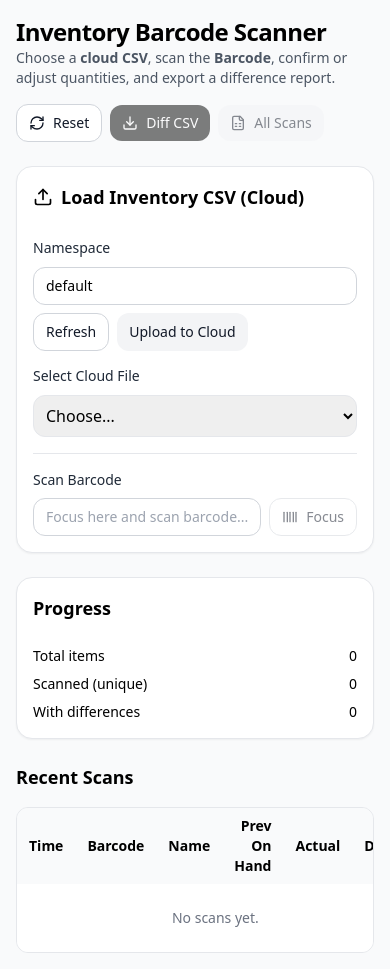
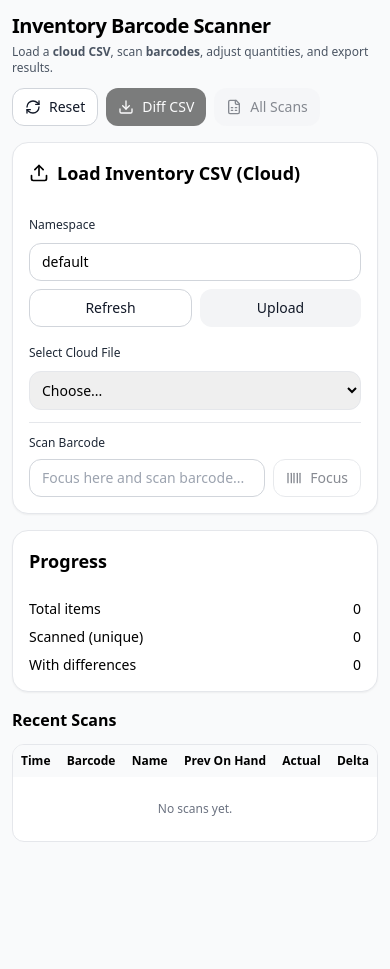
Before and after one commit to noumanabid-jpg/inventory-scanner-app, a React (Vite) app: page / in a window 390 px wide. After the commit the page ends 854 px from the top, so only its background shows below. Built offline with nearby package versions, Linux system fonts and the light colour scheme.

Commit message:
Update App.jsx

```diff
--- a/src/App.jsx
+++ b/src/App.jsx
@@ -34,15 +34,13 @@ const toNumber = (v) => {
   return Number.isFinite(n) ? n : 0;
 };
 
-// If the downloaded text is actually base64, decode it.
+// If downloaded text is base64, decode it.
 function decodeMaybeBase64(s) {
   if (!s) return s;
   const t = String(s).trim();
-  // allow only plausible base64 charset to avoid false positives
   if (!/^[A-Za-z0-9+/=\r\n]+$/.test(t)) return s;
   try {
     const decoded = atob(t.replace(/\s+/g, ""));
-    // sanity check: decoded looks like CSV (has a delimiter)
     if (/[,;\t|]/.test(decoded)) return decoded;
     return s;
   } catch {
@@ -52,9 +50,7 @@ function decodeMaybeBase64(s) {
 
 // Try multiple CSV parsing strategies until we get rows
 function parseCSVSmart(text) {
-  if (!text || !text.trim()) {
-    return { rows: [], headers: [], reason: "CSV text is empty" };
-  }
+  if (!text || !text.trim()) return { rows: [], headers: [], reason: "CSV text is empty" };
 
   const sanitize = (x) => x?.replace(/\uFEFF/g, ""); // strip BOM
 
@@ -88,10 +84,28 @@ function parseCSVSmart(text) {
   return { rows: [], headers: [], reason: `No rows parsed. First line: "${firstLine}"` };
 }
 
+// Normalize a barcode/string for matching
+function normCode(v) {
+  let s = String(v ?? "");
+  s = s.replace(/\uFEFF/g, ""); // strip BOM
+  s = s.trim();
+  s = s.replace(/\s+/g, ""); // remove internal spaces
+  s = s.replace(/[^\w-]/g, ""); // keep letters/numbers/_/-
+  return s;
+}
+
+// For numeric codes, also return a variant without leading zeros
+function normVariants(v) {
+  const a = normCode(v);
+  if (/^\d+$/.test(a)) {
+    const b = a.replace(/^0+/, "");
+    return b && b !== a ? [a, b] : [a];
+  }
+  return [a];
+}
+
 function mapColumns(headers) {
   const raw = Array.isArray(headers) ? headers : [];
-
-  // normalize: lowercase, strip BOM, remove spaces/underscores/dashes/slashes & parentheses
   const norm = (s) =>
     String(s ?? "")
       .toLowerCase()
@@ -103,33 +117,8 @@ function mapColumns(headers) {
   const find = (aliases) => raw.find((h) => aliases.map(norm).includes(norm(h)));
 
   const cols = {
-    // barcode-like
-    barcode: find([
-      "barcode",
-      "bar code",
-      "sku",
-      "itemcode",
-      "itemid",
-      "productcode",
-      "upc",
-      "ean",
-      "gtin",
-      "code",
-    ]),
-
-    // display/name-like
-    name: find([
-      "name",
-      "productname",
-      "title",
-      "item",
-      "itemname",
-      "description",
-      "product",
-      "producttitle",
-    ]),
-
-    // on-hand quantity (support many variants including your file)
+    barcode: find(["barcode", "bar code", "sku", "itemcode", "itemid", "productcode", "upc", "ean", "gtin", "code"]),
+    name: find(["name", "productname", "title", "item", "itemname", "description", "product", "producttitle"]),
     onHand: find([
       "onhand",
       "on hand",
@@ -148,8 +137,6 @@ function mapColumns(headers) {
       "available(noteditable)",
       "onhand(new)",
     ]),
-
-    // optional
     reserved: find([
       "reserved",
       "allocated",
@@ -184,7 +171,6 @@ async function nfList(ns) {
     throw new Error(`List failed: ${res.status}${msg ? ` – ${msg}` : ""}`);
   }
   const out = await res.json();
-  // normalize + client guard to .csv
   const files = (out.files || [])
     .map((f) => ({
       key: f.key || f.name || f.id,
@@ -208,16 +194,10 @@ function bufferToBase64(arrayBuffer) {
 }
 
 async function nfUpload(ns, file) {
-  const url = `/.netlify/functions/blob-upload?ns=${encodeURIComponent(ns)}&name=${encodeURIComponent(
-    file.name
-  )}`;
+  const url = `/.netlify/functions/blob-upload?ns=${encodeURIComponent(ns)}&name=${encodeURIComponent(file.name)}`;
   const buf = await file.arrayBuffer();
   const b64 = bufferToBase64(buf);
-  const res = await fetch(url, {
-    method: "POST",
-    body: b64,
-    headers: { "content-type": "application/octet-stream" },
-  });
+  const res = await fetch(url, { method: "POST", body: b64, headers: { "content-type": "application/octet-stream" } });
   if (!res.ok) {
     const msg = await res.text().catch(() => "");
     throw new Error(`Upload failed: ${res.status}${msg ? ` – ${msg}` : ""}`);
@@ -225,15 +205,14 @@ async function nfUpload(ns, file) {
   return res.json();
 }
 
-// NOTE: your Netlify function `blob-download.mjs` may return plain text or (mis)base64.
-// We’ll read text then auto-decode if needed.
+// Server may return plain CSV text or base64 string → we handle both.
 async function nfDownload(key) {
   const res = await fetch(`/.netlify/functions/blob-download?key=${encodeURIComponent(key)}`);
   if (!res.ok) {
     const msg = await res.text().catch(() => "");
     throw new Error(`Download failed: ${res.status}${msg ? ` – ${msg}` : ""}`);
   }
-  const text = await res.text(); // may be CSV or base64
+  const text = await res.text();
   return new Blob([text], { type: "text/plain; charset=utf-8" });
 }
 
@@ -270,13 +249,15 @@ export default function InventoryScannerApp() {
   const [error, setError] = useState("");
   const cols = useColumns(rows);
 
-  // Fast lookup by Barcode
+  // Fast lookup by Barcode (with variants)
   const index = useMemo(() => {
     if (!cols) return new Map();
     const m = new Map();
     for (const r of rows) {
-      const k = String(r[cols.barcode] ?? "").trim();
-      if (k) m.set(k, r);
+      const raw = r[cols.barcode];
+      for (const key of normVariants(raw)) {
+        if (key) m.set(key, r);
+      }
     }
     return m;
   }, [rows, cols]);
@@ -288,8 +269,6 @@ export default function InventoryScannerApp() {
   const [notFound, setNotFound] = useState("");
   const [saving, setSaving] = useState(false);
   const barcodeRef = useRef(null);
-
-  // Tracks last successfully-saved payload to avoid redundant saves
   const lastSavedRef = useRef("");
 
   useEffect(() => {
@@ -316,19 +295,16 @@ export default function InventoryScannerApp() {
     }
   };
 
-  // Upload → insert into list immediately → load → refresh from server
+  // Upload → insert into list immediately → load → refresh
   const handleCloudUploadThenLoad = async (file) => {
     if (!file) return;
     setCloudBusy(true);
     try {
       const up = await nfUpload(namespace, file);
       if (/\.csv$/i.test(up.key)) {
-        setCloudFiles((prev) => [
-          { key: up.key, uploadedAt: new Date().toISOString() },
-          ...prev,
-        ]);
+        setCloudFiles((prev) => [{ key: up.key, uploadedAt: new Date().toISOString() }, ...prev]);
       }
-      await handleChooseCloudFile(up.key); // download & parse CSV, then load scans
+      await handleChooseCloudFile(up.key);
       await refreshCloudList();
     } catch (e) {
       setError(e.message || "Upload+Load failed");
@@ -351,7 +327,7 @@ export default function InventoryScannerApp() {
     setCloudBusy(true);
     try {
       const blob = await nfDownload(key);
-      const raw = await blob.text();          // may be CSV or base64 string
+      const raw = await blob.text();          // may be CSV or base64
       const text = decodeMaybeBase64(raw);    // auto-decode if needed
 
       const result = parseCSVSmart(text);
@@ -368,10 +344,10 @@ export default function InventoryScannerApp() {
 
       setRows(result.rows);
       setFileName(key.split("/").pop());
-      setDiffs([]); // will be replaced by saved scans load
+      setDiffs([]); // replaced by saved scans load
       setNotFound("");
       setError("");
-      console.log("CSV parsed via strategy:", result.strategy, "Headers:", result.headers);
+      // console.log("CSV parsed via strategy:", result.strategy, "Headers:", result.headers);
     } catch (e) {
       setError(e.message || "Load failed");
     } finally {
@@ -406,12 +382,11 @@ export default function InventoryScannerApp() {
     barcodeRef.current?.focus();
   };
 
-  /* Debounced auto-save of scans (skip unchanged) */
+  // Debounced auto-save of scans
   useEffect(() => {
     if (!activeKey) return;
-
     const payload = JSON.stringify({ diffs });
-    if (payload === lastSavedRef.current) return; // unchanged
+    if (payload === lastSavedRef.current) return;
 
     let cancelled = false;
     const timer = setTimeout(async () => {
@@ -433,20 +408,26 @@ export default function InventoryScannerApp() {
     };
   }, [activeKey, diffs]);
 
-  /* Scanning & actions */
+  // Scanning & actions
   const onBarcodeScan = (e) => {
     if (e.key !== "Enter") return;
-    const code = e.currentTarget.value.trim();
-    if (!code) return;
+    const scanned = e.currentTarget.value;
+    const candidates = normVariants(scanned);
+    if (!candidates.length) return;
     if (!cols) {
       setError("Missing required columns: Barcode, Name, and On Hand.");
       return;
     }
 
-    const r = index.get(code);
+    let r = null;
+    for (const k of candidates) {
+      r = index.get(k);
+      if (r) break;
+    }
+
     if (!r) {
       setActive(null);
-      setNotFound(code);
+      setNotFound(candidates[0]);
       e.currentTarget.select();
       return;
     }
@@ -534,66 +515,63 @@ export default function InventoryScannerApp() {
     URL.revokeObjectURL(url);
   };
 
-  /* UI */
+  /* UI (mobile-first) */
   return (
-    <div className="min-h-screen w-full bg-gray-50 p-4 md:p-8">
-      <div className="mx-auto max-w-6xl space-y-6">
-        <header className="flex flex-col md:flex-row items-start md:items-center justify-between gap-4">
-          <div>
-            <h1 className="text-2xl md:text-3xl font-semibold tracking-tight">
+    <div className="min-h-screen w-full bg-gray-50 p-3 sm:p-4 md:p-8">
+      <div className="mx-auto max-w-6xl space-y-4 sm:space-y-6">
+        {/* Header */}
+        <header className="flex flex-col md:flex-row items-start md:items-center justify-between gap-3 sm:gap-4">
+          <div className="space-y-1">
+            <h1 className="text-xl sm:text-2xl md:text-3xl font-semibold tracking-tight">
               Inventory Barcode Scanner
             </h1>
-            <p className="text-sm text-gray-600">
-              Choose a <strong>cloud CSV</strong>, scan the <strong>Barcode</strong>, confirm or adjust
-              quantities, and export a difference report.
+            <p className="text-xs sm:text-sm text-gray-600">
+              Load a <strong>cloud CSV</strong>, scan <strong>barcodes</strong>, adjust quantities, and export results.
             </p>
           </div>
-          <div className="flex items-center gap-2">
-            {saving && <span className="text-xs text-gray-500 mr-2">Saving…</span>}
+          <div className="flex flex-wrap gap-2">
+            {saving && <span className="text-xs text-gray-500 self-center">Saving…</span>}
             <Button variant="outline" onClick={clearAll} className="gap-2">
               <RefreshCw className="h-4 w-4" /> Reset
             </Button>
             <Button onClick={exportDifferencesCSV} className="gap-2" disabled={!diffs.length}>
               <Download className="h-4 w-4" /> Diff CSV
             </Button>
-            <Button
-              variant="secondary"
-              onClick={exportAllScansCSV}
-              className="gap-2"
-              disabled={!diffs.length}
-            >
+            <Button variant="secondary" onClick={exportAllScansCSV} className="gap-2" disabled={!diffs.length}>
               <FileSpreadsheet className="h-4 w-4" /> All Scans
             </Button>
           </div>
         </header>
 
-        <section className="grid md:grid-cols-3 gap-6">
+        {/* Top controls */}
+        <section className="grid md:grid-cols-3 gap-4 sm:gap-6">
           <Card className="md:col-span-2">
             <CardHeader className="pb-2">
-              <CardTitle className="flex items-center gap-2">
+              <CardTitle className="flex items-center gap-2 text-base sm:text-lg">
                 <Upload className="h-5 w-5" /> Load Inventory CSV (Cloud)
               </CardTitle>
             </CardHeader>
-            <CardContent className="space-y-4">
-              <div className="grid md:grid-cols-3 gap-3">
+            <CardContent className="space-y-3 sm:space-y-4">
+              <div className="grid gap-3 sm:gap-4 md:grid-cols-3">
                 <div className="space-y-2">
-                  <Label htmlFor="ns">Namespace</Label>
+                  <Label htmlFor="ns" className="text-xs sm:text-sm">Namespace</Label>
                   <Input
                     id="ns"
                     value={namespace}
                     onChange={(e) => setNamespace(e.target.value)}
                     placeholder="e.g., default or jeddah-warehouse"
                   />
-                  <div className="flex gap-2">
-                    <Button variant="outline" onClick={refreshCloudList} disabled={cloudBusy}>
+                  <div className="flex flex-wrap gap-2">
+                    <Button variant="outline" onClick={refreshCloudList} disabled={cloudBusy} className="flex-1 sm:flex-none">
                       Refresh
                     </Button>
                     <Button
                       variant="secondary"
                       onClick={() => document.getElementById("hiddenUpload").click()}
                       disabled={cloudBusy}
+                      className="flex-1 sm:flex-none"
                     >
-                      Upload to Cloud
+                      Upload
                     </Button>
                     <input
                       id="hiddenUpload"
@@ -604,10 +582,12 @@ export default function InventoryScannerApp() {
                     />
                   </div>
                 </div>
+
                 <div className="md:col-span-2 space-y-2">
-                  <Label>Select Cloud File</Label>
+                  <Label className="text-xs sm:text-sm">Select Cloud File</Label>
+                  <div className="relative">
                     <select
-                    className="w-full border rounded-xl p-2"
+                      className="w-full border rounded-xl p-2 pr-8 text-sm"
                       value={activeKey || ""}
                       onChange={(e) => handleChooseCloudFile(e.target.value)}
                     >
@@ -619,12 +599,13 @@ export default function InventoryScannerApp() {
                         </option>
                       ))}
                     </select>
-                  {fileName && <Badge variant="secondary">{fileName}</Badge>}
+                  </div>
+                  {fileName && <Badge variant="secondary" className="text-xs">{fileName}</Badge>}
                 </div>
               </div>
 
               {error && (
-                <div className="flex items-start gap-2 text-red-600 text-sm">
+                <div className="flex items-start gap-2 text-red-600 text-xs sm:text-sm">
                   <AlertTriangle className="h-4 w-4 mt-0.5" /> {error}
                 </div>
               )}
@@ -632,14 +613,15 @@ export default function InventoryScannerApp() {
               <Separator />
 
               <div className="grid gap-2">
-                <Label htmlFor="barcode">Scan Barcode</Label>
+                <Label htmlFor="barcode" className="text-xs sm:text-sm">Scan Barcode</Label>
                 <div className="flex gap-2">
                   <Input
                     id="barcode"
                     ref={barcodeRef}
                     placeholder="Focus here and scan barcode..."
                     onKeyDown={onBarcodeScan}
-                    disabled={!cols} // enable once required columns are detected
+                    disabled={!cols}
+                    className="flex-1"
                   />
                   <Button
                     variant="outline"
@@ -655,12 +637,7 @@ export default function InventoryScannerApp() {
                   <p className="text-xs text-gray-600">
                     Loaded <strong>{rows.length}</strong> rows.&nbsp;
                     {cols ? (
-                      <>
-                        Detected: <strong>Barcode</strong>, <strong>Name</strong>,{" "}
-                        <strong>On Hand</strong>
-                        {cols.reserved ? ", " : ""}
-                        {cols.reserved ? <strong>Reserved</strong> : null}.
-                      </>
+                      <>Detected: <strong>Barcode</strong>, <strong>Name</strong>, <strong>On Hand</strong>{cols.reserved ? ", " : ""}{cols.reserved ? <strong>Reserved</strong> : null}.</>
                     ) : (
                       <>Couldn’t find required headers in the CSV.</>
                     )}
@@ -676,67 +653,46 @@ export default function InventoryScannerApp() {
             </CardContent>
           </Card>
 
+          {/* Progress card */}
           <Card>
-            <CardHeader className="pb-2">
-              <CardTitle>Progress</CardTitle>
-            </CardHeader>
+            <CardHeader className="pb-2"><CardTitle className="text-base sm:text-lg">Progress</CardTitle></CardHeader>
             <CardContent className="space-y-2 text-sm">
-              <div className="flex items-center justify-between">
-                <span>Total items</span>
-                <span className="font-medium">{rows.length}</span>
-              </div>
-              <div className="flex items-center justify-between">
-                <span>Scanned (unique)</span>
-                <span className="font-medium">
-                  {new Set(diffs.map((d) => d.barcode)).size}
-                </span>
-              </div>
-              <div className="flex items-center justify-between">
-                <span>With differences</span>
-                <span className="font-medium">{diffs.filter((d) => d.delta !== 0).length}</span>
-              </div>
+              <div className="flex items-center justify-between"><span>Total items</span><span className="font-medium">{rows.length}</span></div>
+              <div className="flex items-center justify-between"><span>Scanned (unique)</span><span className="font-medium">{new Set(diffs.map((d) => d.barcode)).size}</span></div>
+              <div className="flex items-center justify-between"><span>With differences</span><span className="font-medium">{diffs.filter((d) => d.delta !== 0).length}</span></div>
             </CardContent>
           </Card>
         </section>
 
-        <section className="grid gap-4">
-          <h2 className="text-lg font-semibold">Recent Scans</h2>
+        {/* Recent scans table */}
+        <section className="grid gap-3 sm:gap-4">
+          <h2 className="text-base sm:text-lg font-semibold">Recent Scans</h2>
           <div className="overflow-x-auto rounded-xl border bg-white">
-            <table className="min-w-full text-sm">
+            <table className="min-w-full text-xs sm:text-sm">
               <thead className="bg-gray-50">
                 <tr className="text-left">
-                  <th className="px-3 py-2">Time</th>
-                  <th className="px-3 py-2">Barcode</th>
-                  <th className="px-3 py-2">Name</th>
-                  <th className="px-3 py-2 text-right">Prev On Hand</th>
-                  <th className="px-3 py-2 text-right">Actual</th>
-                  <th className="px-3 py-2 text-right">Delta</th>
+                  <th className="px-2 sm:px-3 py-2">Time</th>
+                  <th className="px-2 sm:px-3 py-2">Barcode</th>
+                  <th className="px-2 sm:px-3 py-2">Name</th>
+                  <th className="px-2 sm:px-3 py-2 text-right">Prev On Hand</th>
+                  <th className="px-2 sm:px-3 py-2 text-right">Actual</th>
+                  <th className="px-2 sm:px-3 py-2 text-right">Delta</th>
                 </tr>
               </thead>
               <tbody>
                 {diffs.length === 0 && (
                   <tr>
-                    <td colSpan={6} className="px-3 py-6 text-center text-gray-500">
-                      No scans yet.
-                    </td>
+                    <td colSpan={6} className="px-2 sm:px-3 py-6 text-center text-gray-500">No scans yet.</td>
                   </tr>
                 )}
                 {diffs.map((d) => (
                   <tr key={d.barcode} className="border-t">
-                    <td className="px-3 py-2">{new Date(d.ts).toLocaleString()}</td>
-                    <td className="px-3 py-2 font-mono">{d.barcode}</td>
-                    <td className="px-3 py-2">{d.name}</td>
-                    <td className="px-3 py-2 text-right">{d.prevOnHand}</td>
-                    <td className="px-3 py-2 text-right">{d.actual}</td>
-                    <td
-                      className={`px-3 py-2 text-right ${
-                        d.delta === 0
-                          ? "text-gray-600"
-                          : d.delta > 0
-                          ? "text-emerald-600"
-                          : "text-rose-600"
-                      }`}
-                    >
+                    <td className="px-2 sm:px-3 py-2 whitespace-nowrap">{new Date(d.ts).toLocaleString()}</td>
+                    <td className="px-2 sm:px-3 py-2 font-mono break-all">{d.barcode}</td>
+                    <td className="px-2 sm:px-3 py-2">{d.name}</td>
+                    <td className="px-2 sm:px-3 py-2 text-right">{d.prevOnHand}</td>
+                    <td className="px-2 sm:px-3 py-2 text-right">{d.actual}</td>
+                    <td className={`px-2 sm:px-3 py-2 text-right ${d.delta === 0 ? "text-gray-600" : d.delta > 0 ? "text-emerald-600" : "text-rose-600"}`}>
                       {d.delta > 0 ? `+${d.delta}` : d.delta}
                     </td>
                   </tr>
@@ -747,26 +703,38 @@ export default function InventoryScannerApp() {
         </section>
       </div>
 
+      {/* Mobile bottom bar for quick actions (shows after a file is loaded) */}
+      {rows.length > 0 && (
+        <div className="fixed bottom-3 inset-x-3 md:hidden">
+          <div className="rounded-2xl shadow-lg border bg-white p-3 flex gap-2">
+            <Button className="flex-1" onClick={exportDifferencesCSV} disabled={!diffs.length}>
+              Diff CSV
+            </Button>
+            <Button variant="secondary" className="flex-1" onClick={exportAllScansCSV} disabled={!diffs.length}>
+              All Scans
+            </Button>
+          </div>
+        </div>
+      )}
+
       {/* Modal to confirm actual qty */}
       <Dialog open={!!active} onOpenChange={(open) => !open && setActive(null)}>
         <DialogContent className="sm:max-w-lg">
           {active && (
             <div className="space-y-4">
               <DialogHeader>
-                <DialogTitle className="text-2xl">{active.name}</DialogTitle>
+                <DialogTitle className="text-xl sm:text-2xl">{active.name}</DialogTitle>
                 <DialogDescription>
-                  <div className="text-base">
-                    Barcode: <span className="font-mono font-medium">{active.barcode}</span>
+                  <div className="text-sm sm:text-base">
+                    Barcode: <span className="font-mono font-medium break-all">{active.barcode}</span>
                   </div>
                 </DialogDescription>
               </DialogHeader>
-              <div className="grid grid-cols-3 gap-3">
+              <div className="grid grid-cols-2 sm:grid-cols-3 gap-3">
                 <StatBox label="On Hand" value={active.onHand} large />
                 <StatBox label="Reserved" value={active.reserved} muted />
-                <div className="col-span-3">
-                  <Label htmlFor="actual" className="text-sm">
-                    Actual On Hand
-                  </Label>
+                <div className="col-span-2 sm:col-span-3">
+                  <Label htmlFor="actual" className="text-xs sm:text-sm">Actual On Hand</Label>
                   <Input
                     id="actual"
                     type="number"
@@ -777,26 +745,22 @@ export default function InventoryScannerApp() {
                       if (e.key === "Enter") confirmQty(actualQty);
                       if (e.key === "Escape") setActive(null);
                     }}
-                    className="text-lg"
+                    className="text-base sm:text-lg"
                   />
                   <p className="text-xs text-gray-500 mt-1">
                     Press <strong>Enter</strong> to save, <strong>Esc</strong> to cancel.
                   </p>
                 </div>
               </div>
-              <DialogFooter className="flex items-center justify-between gap-2">
-                <Button variant="outline" className="gap-2" onClick={() => setActive(null)}>
+              <DialogFooter className="flex flex-col sm:flex-row sm:items-center sm:justify-between gap-2">
+                <Button variant="outline" className="gap-2 w-full sm:w-auto" onClick={() => setActive(null)}>
                   <X className="h-4 w-4" /> Cancel
                 </Button>
-                <div className="flex gap-2">
-                  <Button
-                    variant="secondary"
-                    className="gap-2"
-                    onClick={() => confirmQty(active.onHand)}
-                  >
-                    <Check className="h-4 w-4" /> Confirm current ({active.onHand})
+                <div className="flex gap-2 w-full sm:w-auto">
+                  <Button variant="secondary" className="gap-2 flex-1 sm:flex-none" onClick={() => confirmQty(active.onHand)}>
+                    <Check className="h-4 w-4" /> Confirm {active.onHand}
                   </Button>
-                  <Button className="gap-2" onClick={() => confirmQty(actualQty)}>
+                  <Button className="gap-2 flex-1 sm:flex-none" onClick={() => confirmQty(actualQty)}>
                     <Check className="h-4 w-4" /> Save Actual
                   </Button>
                 </div>
@@ -814,8 +778,8 @@ function StatBox({ label, value, large, muted }) {
   return (
     <Card className={`border-2 ${muted ? "border-gray-200" : "border-gray-300"}`}>
       <CardContent className="p-4">
-        <div className="text-xs uppercase tracking-wide text-gray-500">{label}</div>
-        <div className={`${large ? "text-3xl" : "text-xl"} font-semibold`}>{value}</div>
+        <div className="text-[10px] sm:text-xs uppercase tracking-wide text-gray-500">{label}</div>
+        <div className={`${large ? "text-2xl sm:text-3xl" : "text-lg sm:text-xl"} font-semibold`}>{value}</div>
       </CardContent>
     </Card>
   );
```
Lines whose indentation alone changed are shown as unchanged.
